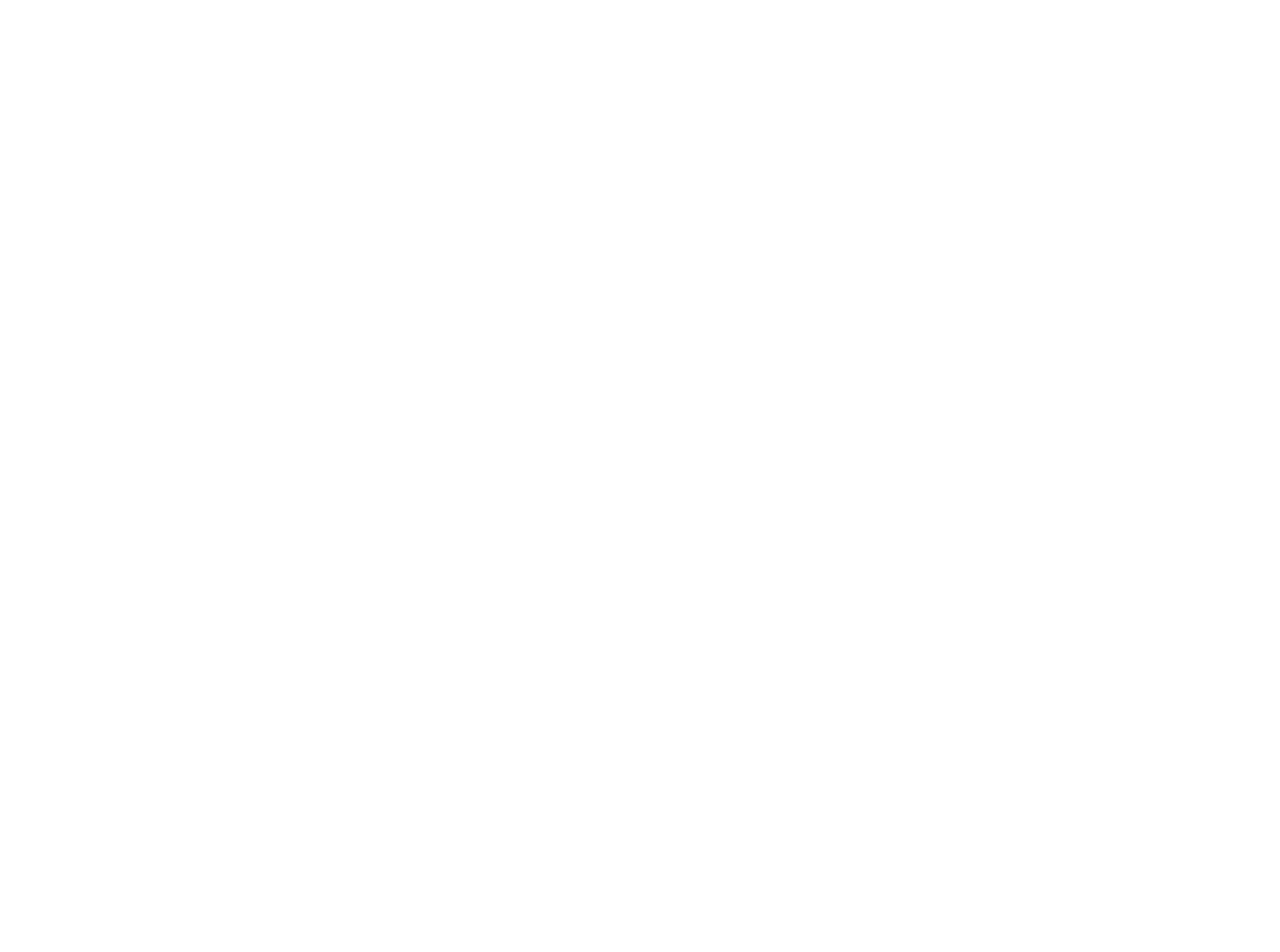
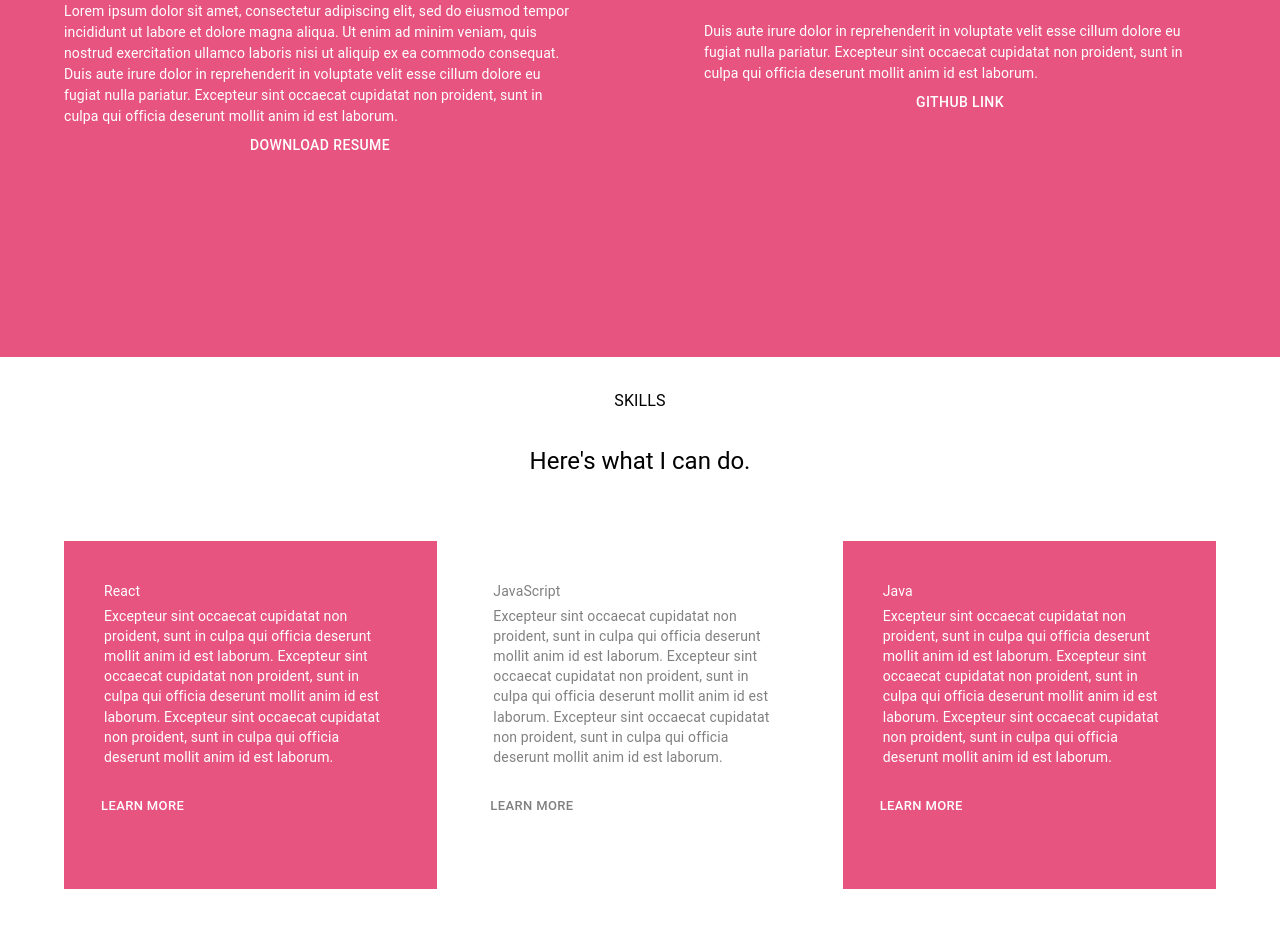
Before and after one commit to camilamdaniels/project-site, a React (Create React App) app: page /skills in a window 1280 px wide. Shown: the part 960-1912 px from the top of the page. Before the commit the page ends 800 px from the top, so only its background shows below. Built offline with nearby package versions, Linux system fonts and the light colour scheme.

Commit message:
Intro, About and Skills pages complete.

```diff
--- a/src/components/About.jsx
+++ b/src/components/About.jsx
@@ -1,75 +1,66 @@
 import React from 'react'
+import { Box, Button, Typography } from '@mui/material'
 import FlexBetween from './FlexBetween'
-import { Box, Typography, Button } from '@mui/material'
 
 const About = () => {
   return (
     <FlexBetween
-      ml='4rem'
-      mr='4rem'
-      mt='7rem'
+      height='700px'
+      sx={{
+        backgroundColor: '#e75480',
+        color: 'white',
+      }}
     >
       <Box
         width='50%'
         style={{
           display: 'flex',
           flexDirection: 'column'
-      }}
+        }}
+        sx={{
+          m: '4rem',
+          textAlign: 'left'
+        }}
       >
-        <Typography
-          sx={{
-            m: '1rem'
-          }}
-        >
-            Hi! I'm a mathematician & web developer
+        <Typography>ABOUT ME</Typography>
+        <Typography variant='h5' sx={{ mt: '1rem', mb: '1rem' }}>Lorem ipsum dolor sit amet, consectetur adipiscing elit, sed do eiusmod tempor incididunt ut labore et dolore magna aliqua.</Typography>
+        <Typography fontSize='14px'>
+          Lorem ipsum dolor sit amet, consectetur adipiscing elit,
+          sed do eiusmod tempor incididunt ut labore et dolore magna aliqua.
+           Ut enim ad minim veniam, quis nostrud exercitation ullamco laboris
+           nisi ut aliquip ex ea commodo consequat. Duis aute irure dolor in
+           reprehenderit in voluptate velit esse cillum dolore eu fugiat nulla
+           pariatur. Excepteur sint occaecat cupidatat non proident, sunt in culpa
+           qui officia deserunt mollit anim id est laborum.
         </Typography>
-        <Typography variant='h3'>Camila Daniels</Typography>
-        <Typography
-          color='lightgrey'
-          sx={{
-            m: '1.5rem'
-          }}
-        >
-          Lorem ipsum dolor sit amet, consectetur adipiscing elit, sed do eiusmod tempor incididunt ut labore et dolore magna aliqua.
-        </Typography>
-        <Box
-          sx={{
-            m: '1.5rem'
-          }}
-          style={{
-            flexDirection: 'row'
-          }}
-        >
-          <Button
-            sx={{
-              color: 'white',
-              backgroundColor: '#e75480',
-              boxShadow: '0.05rem 0.05rem 0.05rem 0.05rem rgba(238, 135, 166, .4)',
-              borderRadius: '3rem',
-              mr: '2rem'
-            }}
-          >
-            Hire Me
-          </Button>
-          <Button
-            sx={{
-              color: '#e75480'
-            }}
-          >
-            Download Resume
-          </Button>
-        </Box>
+        <Button sx={{ color: 'white' }}>Download Resume</Button>
       </Box>
 
       <Box
+        width='50%'
         style={{
           display: 'flex',
-          justifyContent: 'center',
-          alignItems: 'center'
+          flexDirection: 'column'
         }}
-        width='50%'
+        sx={{
+          textAlign: 'left',
+          m: '4rem'
+        }}
       >
-        Profile Picture
+        <Typography variant='h5' sx={{ mt: '1rem', mb: '1rem' }}>
+          Lorem ipsum dolor sit amet, consectetur adipiscing elit,
+          sed do eiusmod tempor incididunt ut labore
+        </Typography>
+        <Typography fontSize='14px'>
+           Duis aute irure dolor in
+           reprehenderit in voluptate velit esse cillum dolore eu fugiat nulla
+           pariatur. Excepteur sint occaecat cupidatat non proident, sunt in culpa
+           qui officia deserunt mollit anim id est laborum.
+        </Typography>
+
+        <Button sx={{ color: 'white' }}>
+          Github Link
+        </Button>
       </Box>
     </FlexBetween>
   )
--- /dev/null
+++ b/src/components/Intro.jsx
@@ -0,0 +1,79 @@
+import React from 'react'
+import FlexBetween from './FlexBetween'
+import { Box, Typography, Button } from '@mui/material'
+
+const Intro = () => {
+  return (
+    <FlexBetween
+      ml='4rem'
+      mr='4rem'
+      mt='7rem'
+      mb='10rem'
+    >
+      <Box
+        width='50%'
+        style={{
+          display: 'flex',
+          flexDirection: 'column'
+      }}
+      >
+        <Typography
+          sx={{
+            m: '1rem'
+          }}
+        >
+            Hi! I'm a mathematician & web developer
+        </Typography>
+        <Typography variant='h3'>Camila Daniels</Typography>
+        <Typography
+          color='lightgrey'
+          sx={{
+            m: '1.5rem'
+          }}
+        >
+          Lorem ipsum dolor sit amet, consectetur adipiscing elit, sed do eiusmod tempor incididunt ut labore et dolore magna aliqua.
+        </Typography>
+        <Box
+          sx={{
+            m: '1.5rem'
+          }}
+          style={{
+            flexDirection: 'row'
+          }}
+        >
+          <Button
+            sx={{
+              color: 'white',
+              backgroundColor: '#e75480',
+              boxShadow: '0.05rem 0.05rem 0.05rem 0.05rem rgba(238, 135, 166, .4)',
+              borderRadius: '3rem',
+              mr: '2rem'
+            }}
+          >
+            Hire Me
+          </Button>
+          <Button
+            sx={{
+              color: '#e75480'
+            }}
+          >
+            Download Resume
+          </Button>
+        </Box>
+      </Box>
+
+      <Box
+        style={{
+          display: 'flex',
+          justifyContent: 'center',
+          alignItems: 'center'
+        }}
+        width='50%'
+      >
+        Profile Picture
+      </Box>
+    </FlexBetween>
+  )
+}
+
+export default Intro
--- a/src/components/Skills.jsx
+++ b/src/components/Skills.jsx
@@ -1,8 +1,108 @@
-import React from 'react'
+import React, { useState } from 'react'
+import {
+  Box,
+  Button,
+  Typography,
+  Card,
+  CardActions,
+  CardContent,
+  CardActionArea
+} from '@mui/material'
+import FlexBetween from './FlexBetween'
 
 const Skills = () => {
   return (
-    <div>Skills</div>
+    <Box>
+      <Typography p='2rem'>SKILLS</Typography>
+      <Typography variant='h5'>Here's what I can do.</Typography>
+
+      <FlexBetween gap='1rem' p='4rem'>
+        <Card
+          sx={{
+            minWidth: 300,
+            minHeight: 300,
+            backgroundColor: '#e75480',
+            color: 'white',
+            textAlign: 'left',
+            borderRadius: 0,
+            p: '1.5rem',
+            boxShadow: 0
+          }}
+        >
+          <CardContent>
+            <Typography sx={{ fontSize: 14 }} color='white' gutterBottom>
+              React
+            </Typography>
+            <Typography variant='body2' color='white'>
+              Excepteur sint occaecat cupidatat non proident, sunt in culpa
+              qui officia deserunt mollit anim id est laborum. Excepteur sint occaecat cupidatat non proident, sunt in culpa
+              qui officia deserunt mollit anim id est laborum. Excepteur sint occaecat cupidatat non proident, sunt in culpa
+              qui officia deserunt mollit anim id est laborum.
+            </Typography>
+          </CardContent>
+          <CardActions>
+            <Button size='small' sx={{ color: 'white' }}>Learn More</Button>
+          </CardActions>
+        </Card>
+
+        <Card
+          sx={{
+            minWidth: 300,
+            minHeight: 300,
+            backgroundColor: 'white',
+            textAlign: 'left',
+            color: 'lightgrey',
+            borderRadius: 0,
+            p: '1.5rem',
+            boxShadow: '0'
+          }}
+        >
+          <CardContent>
+            <Typography sx={{ fontSize: 14 }} color='grey' gutterBottom>
+              JavaScript
+            </Typography>
+            <Typography variant='body2' color='grey'>
+              Excepteur sint occaecat cupidatat non proident, sunt in culpa
+              qui officia deserunt mollit anim id est laborum. Excepteur sint occaecat cupidatat non proident, sunt in culpa
+              qui officia deserunt mollit anim id est laborum. Excepteur sint occaecat cupidatat non proident, sunt in culpa
+              qui officia deserunt mollit anim id est laborum.
+            </Typography>
+          </CardContent>
+          <CardActions>
+            <Button size='small' sx={{ color: 'grey' }}>Learn More</Button>
+          </CardActions>
+        </Card>
+
+        <Card
+          sx={{
+            minWidth: 300,
+            minHeight: 300,
+            backgroundColor: '#e75480',
+            textAlign: 'left',
+            color: 'white',
+            borderRadius: 0,
+            p: '1.5rem',
+            boxShadow: 0
+          }}
+        >
+          <CardContent>
+            <Typography sx={{ fontSize: 14 }} color='white' gutterBottom>
+              Java
+            </Typography>
+            <Typography variant='body2' color='white'>
+              Excepteur sint occaecat cupidatat non proident, sunt in culpa
+              qui officia deserunt mollit anim id est laborum. Excepteur sint occaecat cupidatat non proident, sunt in culpa
+              qui officia deserunt mollit anim id est laborum. Excepteur sint occaecat cupidatat non proident, sunt in culpa
+              qui officia deserunt mollit anim id est laborum.
+            </Typography>
+          </CardContent>
+          <CardActions>
+            <Button size='small' sx={{ color: 'white' }}>Learn More</Button>
+          </CardActions>
+        </Card>
+
+      </FlexBetween>
+    </Box>
   )
 }
 
--- a/src/pages/Landing.jsx
+++ b/src/pages/Landing.jsx
@@ -5,11 +5,13 @@
 import Portfolio from '../components/Portfolio'
 import Contact from '../components/Contact'
 import Footer from '../components/Footer'
+import Intro from '../components/Intro'
 
 const Landing = () => {
   return (
     <div>
         <Navbar />
+        <Intro />
         <About />
         <Skills />
         <Portfolio />
```
